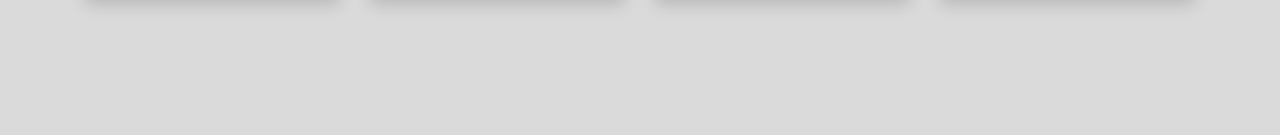
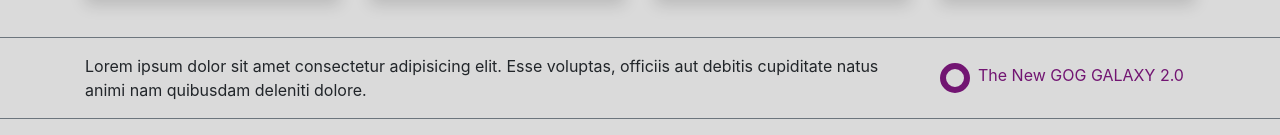
Before and after one commit to hsattar/Strive-M2-Benchmark, a plain HTML site: page index.html in a window 1280 px wide. Shown: the part 864-999 px from the top of the page. Before the commit the page ends 901 px from the top, so only its background shows below. Drawn offline with nearby package versions, Linux system fonts and the light colour scheme.

Commit message:
Added About us Section

```diff
--- a/index.html
+++ b/index.html
@@ -226,6 +226,20 @@
 
 </div>
 
+<section class="about-us border-top border-bottom border-secondary mb-3">
+    <div class="container py-3">
+        <div class="row d-flex align-items-center">
+            <div class="col-12 col-md-6 col-lg-9">
+                <p class="mb-0">Lorem ipsum dolor sit amet consectetur adipisicing elit. Esse voluptas, officiis aut debitis cupiditate natus animi nam quibusdam deleniti dolore.</p>
+            </div>
+            <div class="col-12 col-md-6 col-lg-3 d-flex">
+                <div class="my-spinner mr-2"></div>
+                <p class="purple-text mb-0">The New GOG GALAXY 2.0</p>
+            </div>
+        </div>
+    </div>
+</section>
+
 <script src="https://code.jquery.com/jquery-3.5.1.slim.min.js" integrity="sha384-DfXdz2htPH0lsSSs5nCTpuj/zy4C+OGpamoFVy38MVBnE+IbbVYUew+OrCXaRkfj" crossorigin="anonymous"></script>
 <script src="https://cdn.jsdelivr.net/npm/bootstrap@4.6.0/dist/js/bootstrap.bundle.min.js" integrity="sha384-Piv4xVNRyMGpqkS2by6br4gNJ7DXjqk09RmUpJ8jgGtD7zP9yug3goQfGII0yAns" crossorigin="anonymous"></script>
 
--- a/style.css
+++ b/style.css
@@ -1,5 +1,6 @@
 :root {
-  --light-grey: rgb(218, 218, 218);
+  --light-grey: #dadada;
+  --purple-text: #721572;
 }
 
 body {
@@ -26,6 +27,17 @@ body {
 }
 
 .badge-purple {
-  background-color: rgb(114, 21, 114);
+  background-color: var(--purple-text);
   color: white;
 }
+
+.my-spinner {
+  height: 30px;
+  width: 30px;
+  border: 6px solid var(--purple-text);
+  border-radius: 50%;
+}
+
+.purple-text {
+  color: var(--purple-text);
+}
```
